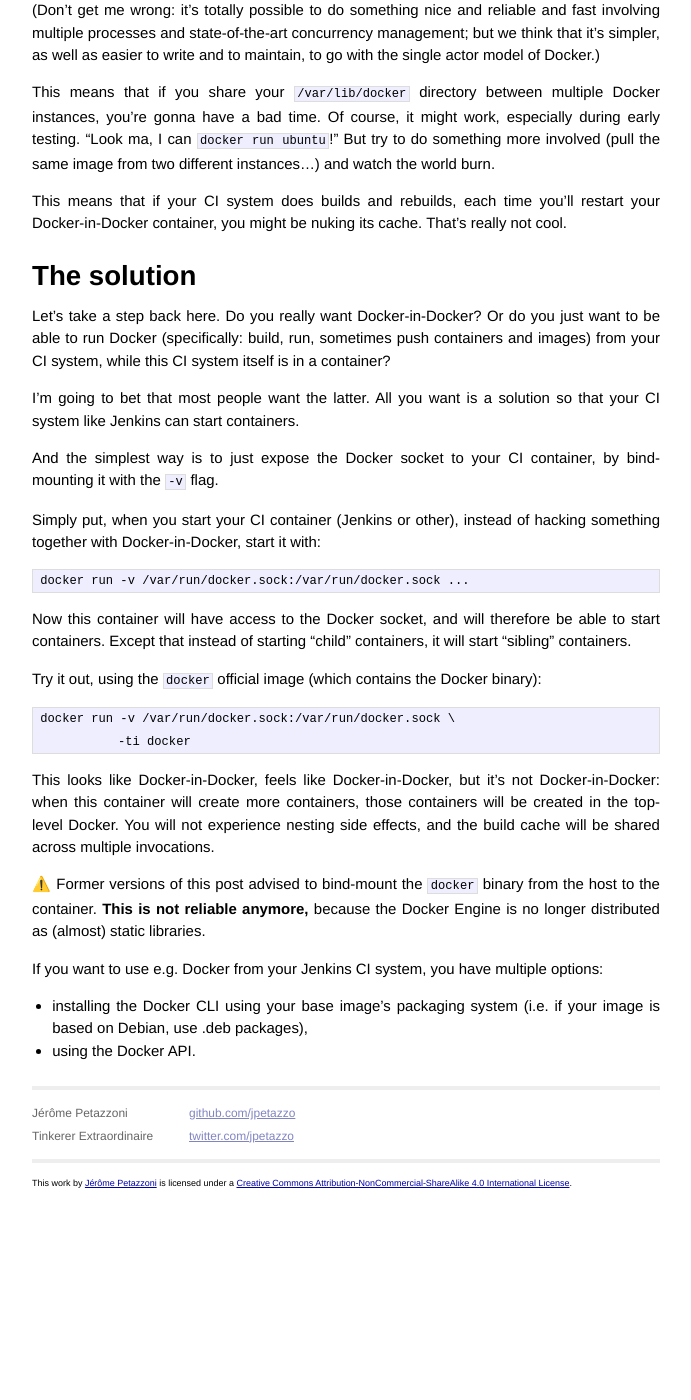
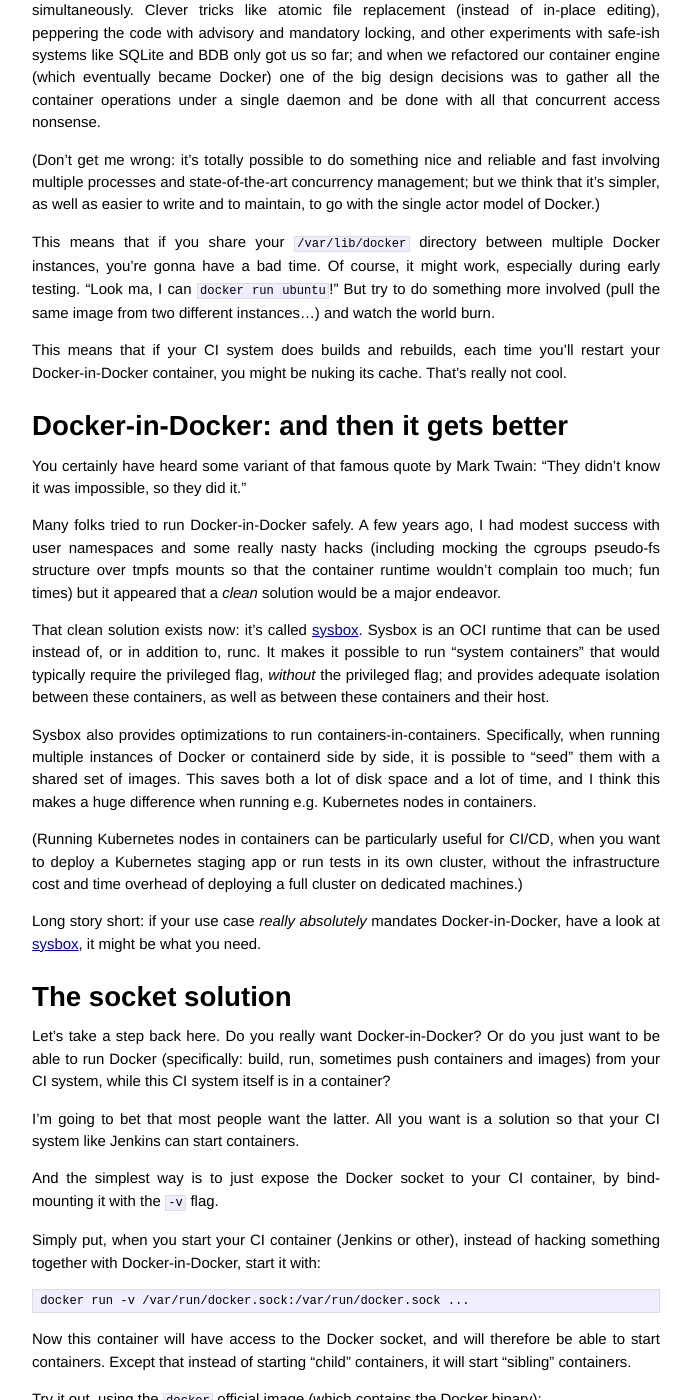
Before and after one commit to jpetazzo/jpetazzo.github.io, a Jekyll site: the page built from _posts/2015-09-03-do-not-use-docker-in-docker-for-ci.markdown, in a window 1280 px wide and 1400 px high, scrolled down 2879 px. Shown: the whole window, without its empty margins (294-985 px from the left). Built offline with Jekyll 4.4.1, drawn with Linux system fonts in a browser that asks for light colours; comment, search, counter and statistics services are not loaded; before the commit the page ends 4073 px from its top, so only the background shows below that; some of the changed text lies outside the part shown.

Commit message:
Mention sysbox

```diff
--- a/_posts/2015-09-03-do-not-use-docker-in-docker-for-ci.markdown
+++ b/_posts/2015-09-03-do-not-use-docker-in-docker-for-ci.markdown
@@ -11,6 +11,16 @@
 
 Let's see what this means. If you want the short solution without the details,
 just scroll to the bottom of this article. ☺
+
+*Update (July 2020) : when I wrote this blog post
+in 2015, the only way to run Docker-in-Docker was to use the -privileged
+flag in Docker. Today, the landscape is very different. Container
+security and sandboxing advanced very significantly, with e.g.
+[rootless containers] and tools like [sysbox]. The latter lets
+you run Docker-in-Docker without the -privileged flag, and even
+comes with optimizations for some specific scenarios, like running
+multiple nodes of a Kubernetes cluster as ordinary containers.
+This article has been updated to reflect that!*
 
 
 ## Docker-in-Docker: the good
@@ -144,7 +154,45 @@
 might be nuking its cache. That's really not cool.
 
 
-## The solution
+## Docker-in-Docker: and then it gets better
+
+You certainly have heard some variant of that famous quote by
+Mark Twain: "They didn't know it was impossible, so they did it."
+
+Many folks tried to run Docker-in-Docker safely.
+A few years ago, I had modest success with user namespaces and
+some really nasty hacks (including mocking the cgroups pseudo-fs
+structure over tmpfs mounts so that the container runtime wouldn't
+complain too much; fun times) but it appeared that a *clean*
+solution would be a major endeavor.
+
+That clean solution exists now: it's called [sysbox].
+Sysbox is an OCI runtime that can be used instead of,
+or in addition to, runc. It makes it possible to run
+"system containers" that would typically require the
+privileged flag, *without* the privileged flag; and
+provides adequate isolation between these containers,
+as well as between these containers and their host.
+
+Sysbox also provides optimizations to run containers-in-containers.
+Specifically, when running multiple instances of Docker
+or containerd side by side, it is possible to "seed" them
+with a shared set of images. This saves both a lot of
+disk space and a lot of time, and I think this makes a huge
+difference when running e.g. Kubernetes nodes in containers.
+
+(Running Kubernetes nodes in containers can be particularly
+useful for CI/CD, when you want to deploy a Kubernetes
+staging app or run tests in its own cluster, without
+the infrastructure cost and time overhead of deploying
+a full cluster on dedicated machines.)
+
+Long story short: if your use case *really absolutely*
+mandates Docker-in-Docker, have a look at [sysbox],
+it might be what you need.
+
+
+## The socket solution
 
 Let's take a step back here. Do you really want Docker-in-Docker?
 Or do you just want to be able to run Docker (specifically: build,
@@ -198,3 +246,6 @@
 [first version of dind]: https://github.com/jpetazzo/dind/commit/bfbe19c0eec634f66c9f8bac53c6b7c7e0fdb063
 [-privileged flag in Docker]: https://github.com/docker/docker/commit/280901e5fbd0c2dabd14d7a9b69a073f6e8f87e4
 [Michael Crosby]: https://twitter.com/crosbymichael
+[Nestybox]: https://www.nestybox.com/
+[rootless containers]: https://rootlesscontaine.rs/
+[sysbox]: https://github.com/nestybox/sysbox-external
```
